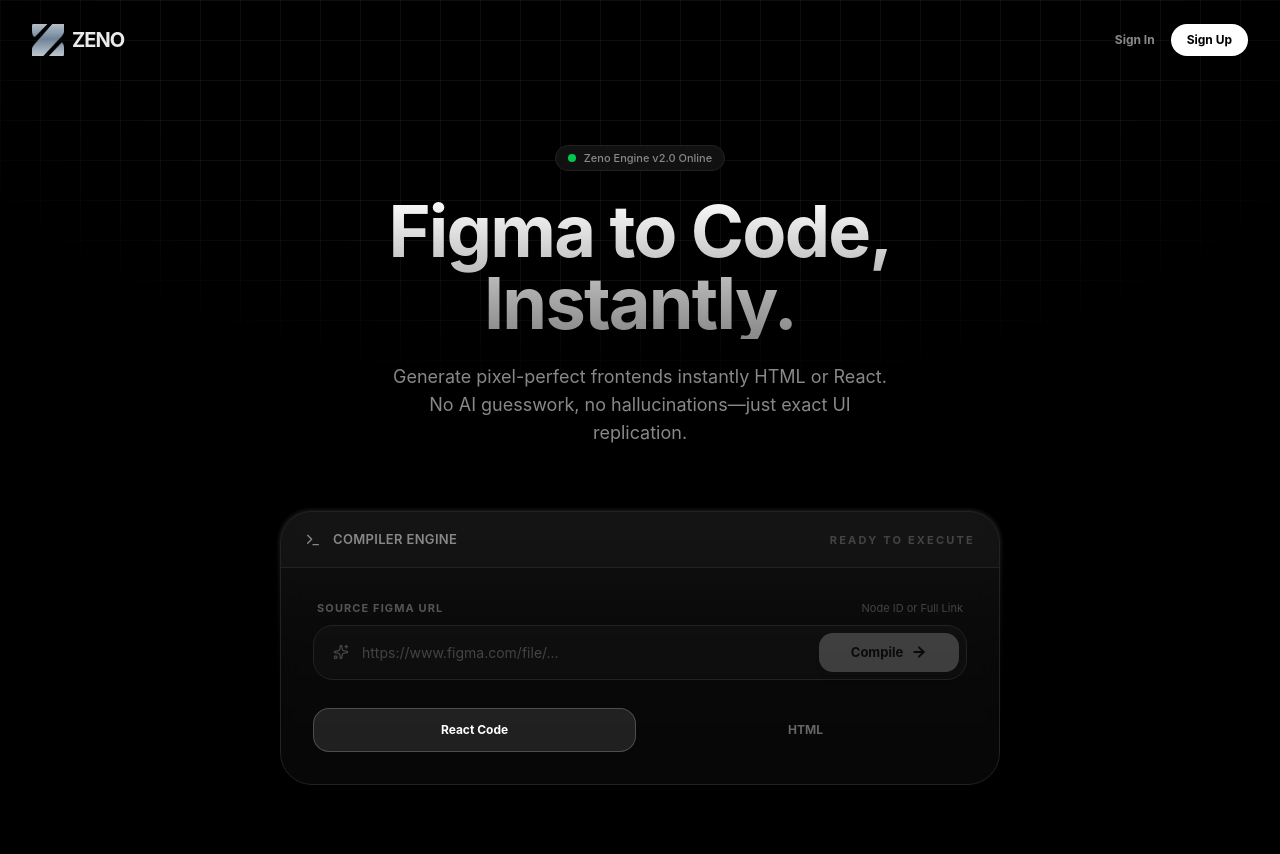
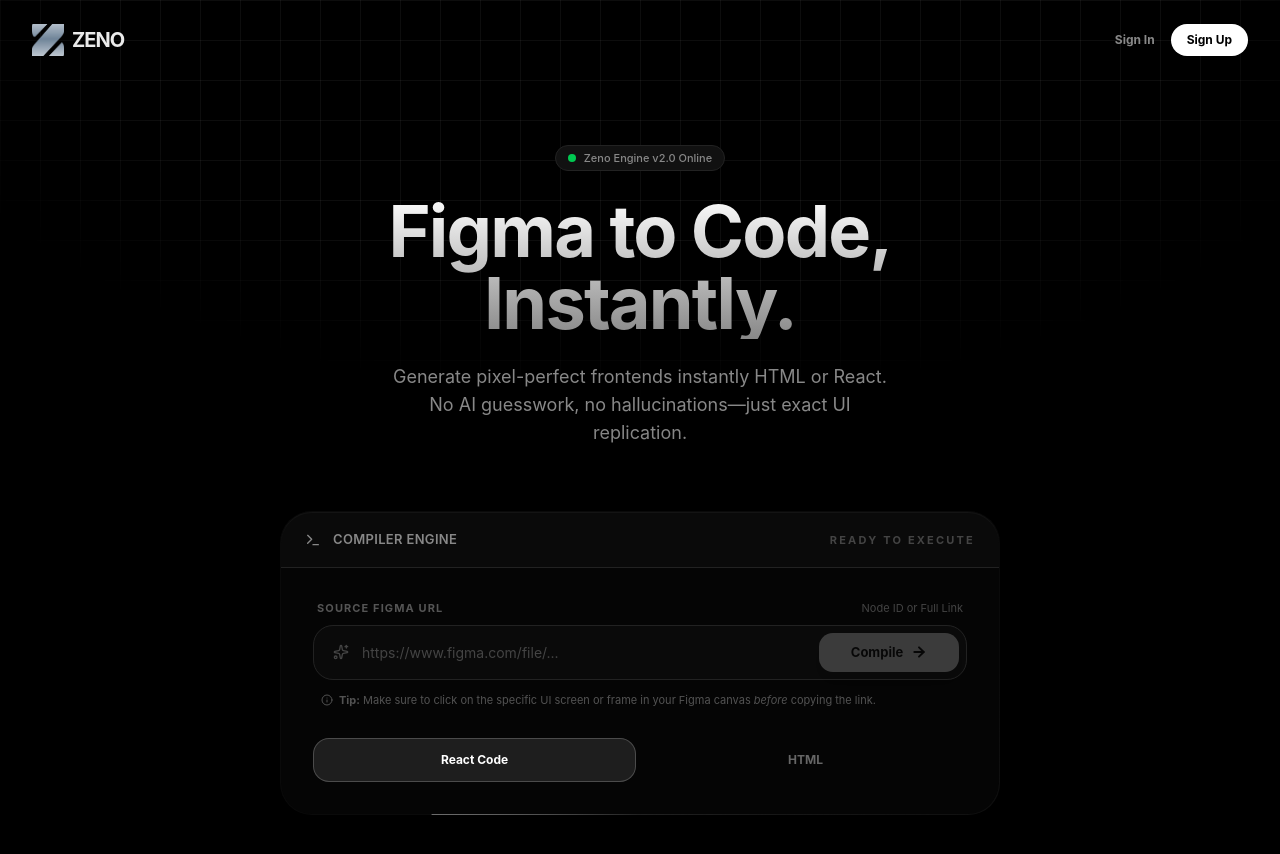
Before and after one commit to n8n-zeno/n8n-zeno.github.io, a React (Vite) app in the folder frontend/: page / in a window 1280 px wide. Shown: the top 854 px of the page. Built offline with nearby package versions, Linux system fonts and the light colour scheme.

Commit message:
ui enhancements

```diff
--- a/frontend/src/ZenoCompiler.tsx
+++ b/frontend/src/ZenoCompiler.tsx
@@ -1,6 +1,6 @@
 import React, { useState, useEffect } from 'react';
 import { useNavigate, Link } from 'react-router-dom';
-import { Terminal, Copy, Check, ArrowRight, Loader2, Sparkles, LogOut, Key } from 'lucide-react';
+import { Terminal, Copy, Check, ArrowRight, Loader2, Sparkles, LogOut, Key, Info } from 'lucide-react';
 import { useAuth } from './context/AuthContext';
 import axios from 'axios';
 import { Prism as SyntaxHighlighter } from 'react-syntax-highlighter';
@@ -204,15 +204,17 @@
             Figma to Code, <br/>Instantly.
           </h1>
           <p className="text-[#888] text-lg max-w-lg mx-auto">
-          Generate pixel-perfect frontends instantly HTML or React. No AI guesswork, no hallucinations—just exact UI replication.
+            Generate pixel-perfect frontends instantly HTML or React. No AI guesswork, no hallucinations—just exact UI replication.
           </p>
         </div>
 
-        <div className="relative w-full max-w-[720px] mb-24">
+        <div className="relative w-full max-w-[720px] mb-24 group p-[1px] rounded-[32px] overflow-hidden shadow-[0_0_80px_rgba(0,0,0,0.8)] bg-white/[0.04] transition-all duration-700">
 
-          <div className="absolute -inset-[1px] bg-gradient-to-b from-[#444] via-[#111] to-transparent rounded-[32px] blur-[2px] opacity-50 pointer-events-none"></div>
+          <div className="absolute inset-[-100%] z-0 animate-[spin_4s_linear_infinite] bg-[conic-gradient(from_90deg_at_50%_50%,#00000000_0%,#00000000_60%,#444444_85%,#ffffff_100%)] opacity-40 group-hover:opacity-100 transition-opacity duration-1000"></div>
 
-          <div className="relative glass border border-[#222] rounded-[32px] flex flex-col overflow-hidden shadow-2xl bg-[#050505]">
+          <div className="absolute inset-[-100%] z-0 animate-[spin_4s_linear_infinite] bg-[conic-gradient(from_90deg_at_50%_50%,#00000000_0%,#00000000_60%,#444444_85%,#ffffff_100%)] blur-lg opacity-0 group-hover:opacity-80 transition-opacity duration-1000"></div>
+
+          <div className="relative z-10 h-full w-full bg-[#050505] rounded-[31px] flex flex-col overflow-hidden shadow-[inset_0_1px_1px_rgba(255,255,255,0.05)]">
 
             <div className="h-14 border-b border-[#222] bg-white/[0.02] px-6 flex items-center justify-between">
               <div className="flex items-center gap-3 text-[#888]">
@@ -258,10 +260,11 @@
                     </label>
                     <span className="text-[11px] text-[#444]">Node ID or Full Link</span>
                   </div>
-                  <div className="relative group">
-                    <div className="absolute inset-0 bg-white/[0.02] rounded-[20px] transition-all group-focus-within:bg-white/[0.05]"></div>
+
+                  <div className="relative group/input">
+                    <div className="absolute inset-0 bg-white/[0.02] rounded-[20px] transition-all group-focus-within/input:bg-white/[0.05]"></div>
                     <div className="relative flex items-center">
-                      <div className="absolute left-5 text-[#444] group-focus-within:text-[#888] transition-colors">
+                      <div className="absolute left-5 text-[#444] group-focus-within/input:text-[#888] transition-colors">
                         <Sparkles size={16} />
                       </div>
                       <input
@@ -290,6 +293,15 @@
                       </button>
                     </div>
                   </div>
+
+                  {/* NEW SUBTLE TIP NOTE */}
+                  <div className="flex items-start gap-1.5 px-2 mt-1 opacity-80">
+                    <Info size={12} className="text-[#666] mt-[2px] flex-shrink-0" />
+                    <span className="text-[11px] text-[#666] leading-relaxed">
+                      <strong>Tip:</strong> Make sure to click on the specific UI screen or frame in your Figma canvas <em>before</em> copying the link.
+                    </span>
+                  </div>
+
                 </div>
 
                 <div className="flex gap-2 mt-2">
@@ -343,7 +355,7 @@
                     </button>
                   </div>
 
-                  <div className="relative w-full rounded-[20px] border border-[#222] bg-[#1e1e1e] overflow-hidden group">
+                  <div className="relative w-full rounded-[20px] border border-[#222] bg-[#1e1e1e] overflow-hidden group/output">
                     <div className="absolute inset-0 bg-gradient-to-br from-white/[0.02] to-transparent pointer-events-none z-10"></div>
                     <div className="overflow-x-auto overflow-y-auto max-h-[400px] scrollbar-thin scrollbar-thumb-[#333] scrollbar-track-transparent">
                       <SyntaxHighlighter
```
Also changed, not shown: 1 other file (tests, documents, lock files or other folders).
